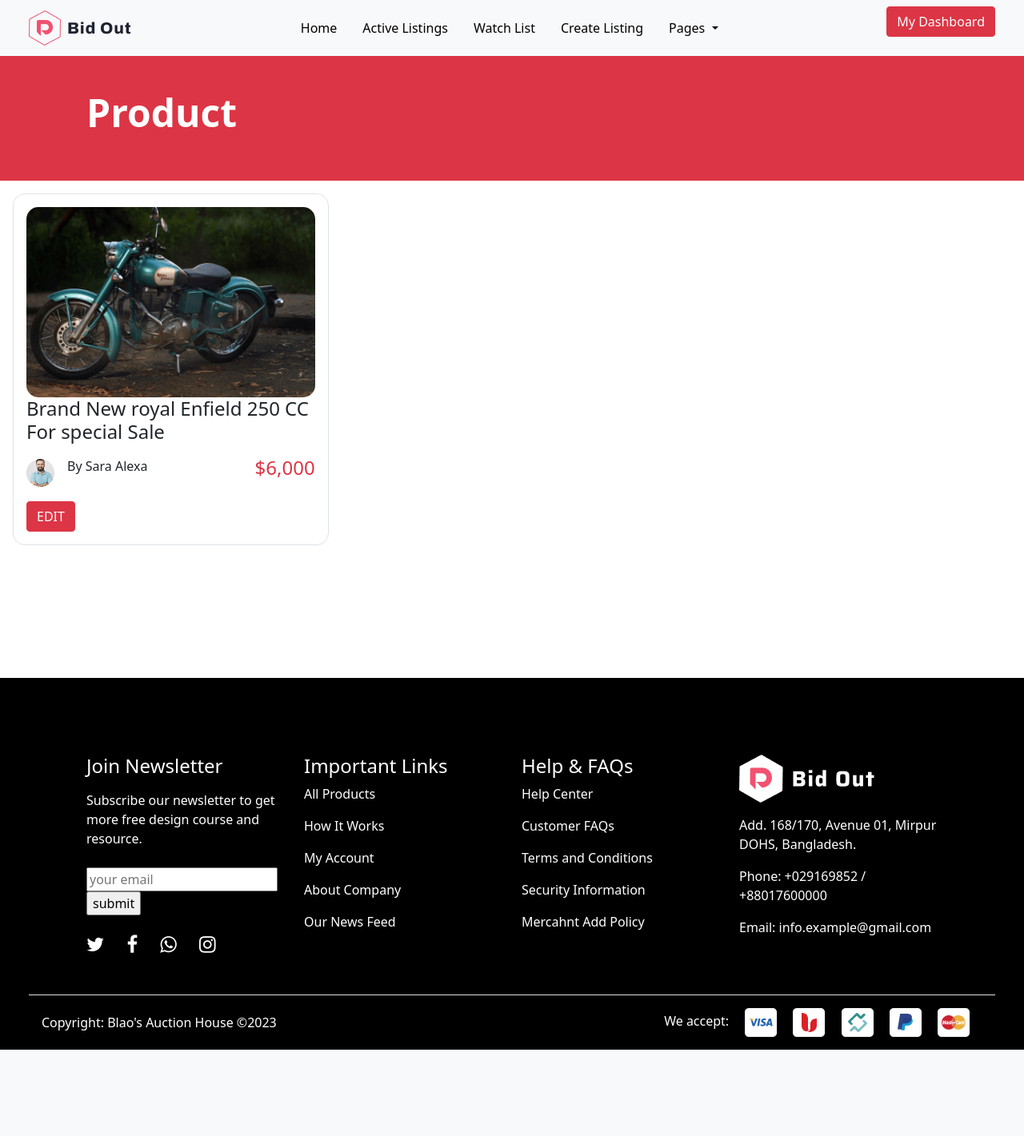
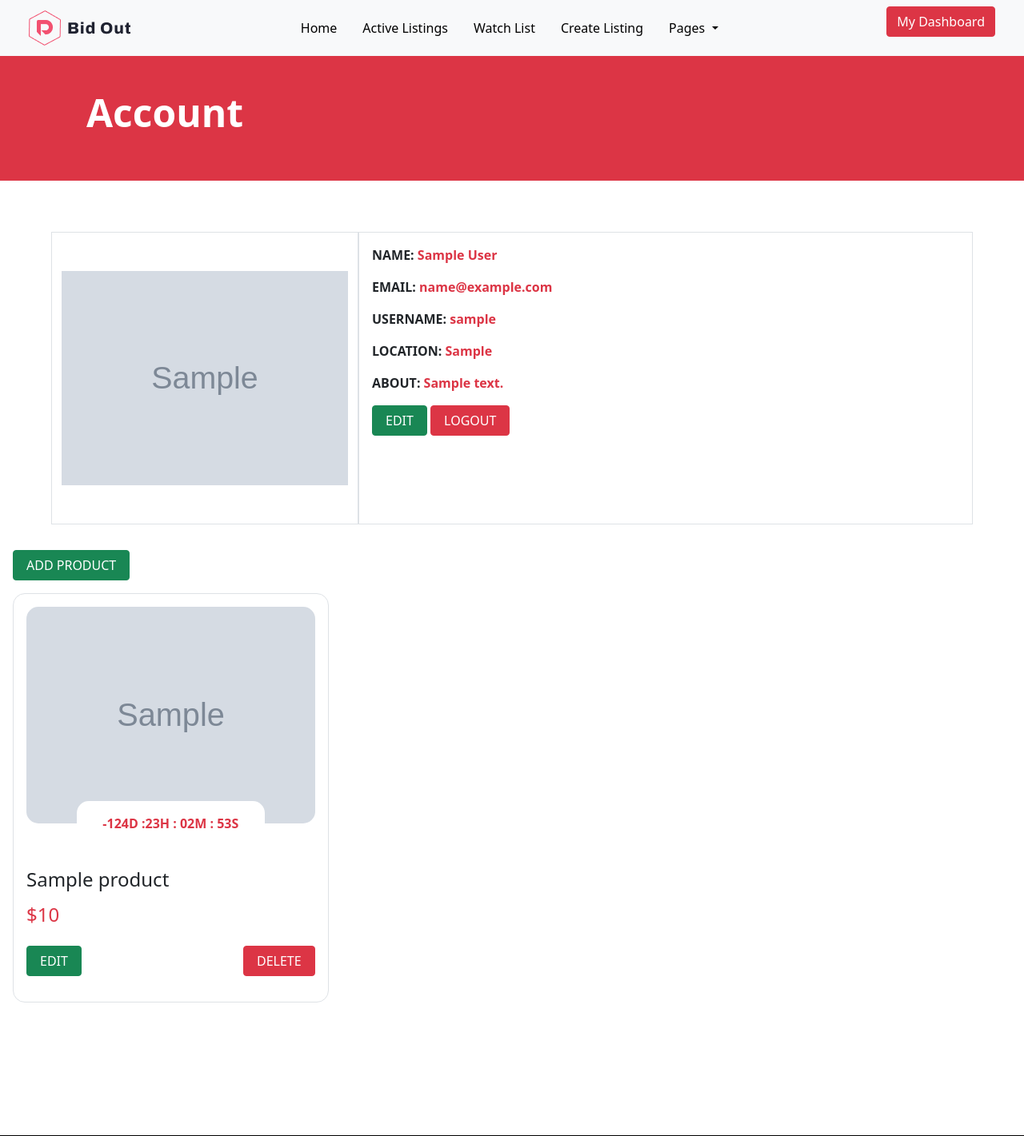
Before and after one commit to Msbalo-1/auctions, a Django app: page /users/account/ in a window 1280 px wide. Shown: the top 1421 px of the page at 80% size. Before the commit the page ends 1313 px from the top, so only its background shows below. Run offline with Django 4.2, Linux system fonts and the light colour scheme; a user stored in the database is signed in; tables that the repository leaves empty hold one stand-in row (values such as "Sample post"); grey boxes marked "Sample" are stand-in pictures.

Commit message:
update Account

```diff
--- a/users/templates/users/user_profile.html
+++ b/users/templates/users/user_profile.html
@@ -8,136 +8,56 @@
     <div class="container-fluid bg-danger py-5 text-white">
         <div class="row pt-5">
             <div class="col-12 col-lg-10">
-                <h1 class="display-5 fw-bold ms-0 ps-0 ms-md-5 ps-md-5 pt-3">Product</h1>
+                <h1 class="display-5 fw-bold ms-0 ps-0 ms-md-5 ps-md-5 pt-3">Account</h1>
+            </div>
+        </div>
+    </div>
+<div class="container-fluid mt-5 p-2">
+        <!-- multiple bid items should iterate over this block of code -->
+
+        <div class="row mx-0 mx-md-5 p-2">
+            <div class="col-12 border col-md-4 text-center">
+                <img src=" {{profile.profile_img.url}}" alt="auc1" class="img-fluid py-5">
+            </div>
+            <div class="col-12 col-md-8 border p-3">
+                <div class="auction-detail">
+                    <p class="fw-bold">NAME: <span class="bidding-price text-danger"> {{profile.full_name}}</span></p>
+                    <p class="fw-bold">EMAIL: <span class="bidding-price text-danger"> {{profile.email}}</span></p>
+                    <p class="fw-bold">USERNAME: <span class="bidding-price text-danger"> {{profile.username}}</span></p>
+                    <p class="fw-bold">LOCATION: <span class="bidding-price text-danger"> {{profile.location}}</span></p>
+                    <p class="fw-bold">ABOUT: <span class="bidding-price text-danger"> {{profile.about}}</span></p>
+                </div>
+                <div class="text-center text-md-start">
+                    <button type="submit" class="btn btn-success mb-3 px-3"><a href="{% url 'edit_account' %}">EDIT</a></button>
+                    <button type="submit" class="btn btn-danger mb-3 px-3"><a href="{% url 'logout' %}">LOGOUT</a></button>
+                </div>
             </div>
         </div>
     </div>
 
 <div class="col-12 col-md-6 col-lg-4 p-3 auction-card  text-center">
+    <div class="auction-action d-flex align-items-center justify-content-between">
+        <button type="submit" class="btn btn-success mb-3 px-3"><a href="{% url 'add_product' %}"><i class="im im-plus"></i> ADD PRODUCT</a></button>
+    </div>
+        {% for product in products %}
           <div class=" p-3 auction border border-outline-1">
             <div class="auction-photo">
-              <img src="./static/images/live-auc1.png" alt="auction-1" class="img-fluid">
+              <img src="{{ product.img.url}}" alt="auction-1" class="img-fluid">
+              <p class="fw-bold auction-time text-danger bg-white m-0 p-3 mx-auto">-124D :23H : 02M : 53S</p>
             </div>
             <div class="auction-details">
-              <h3 class="text-start fs-4">Brand New royal Enfield 250 CC For special Sale</h3>
-
+              <h3 class="text-start fs-4">{{product.title}}</h3>
               <div class="auctioner my-3 d-flex justify-content-between">
-                <div class="user d-flex align-items-center">
-                  <img src="./static/images/auction-authr1.png" alt="auction author" class="img-fluid me-3">
-                  <p class="">By Sara Alexa</p>
-                </div>
-
-                <h4 class="text-danger">$6,000</h4>
+                <h4 class="text-danger">${{product.price}}</h4>
               </div>
               <div class="auction-action d-flex align-items-center justify-content-between">
-
-                <button class="btn btn-md btn-danger"><a href="">EDIT</a></button>
-
-                <div class="action-btns d-flex justify-content-between">
-
-                </div>
+                <button type="submit" class="btn btn-success mb-3 px-3"><a href=""><i class="im im-edit"></i>EDIT</a></button>
+                <button type="submit" class="btn btn-danger mb-3 px-3 "><a href=""><i class="im im-x-mark-circle-o"></i>DELETE</a></button>
               </div>
             </div>
           </div>
+        {% endfor %}
         </div>
 
 
-
-
-
-<!--&lt;!&ndash; Main Section &ndash;&gt;-->
-<!--  <main class="settingsPage profile my-md">-->
-<!--    <div class="container">-->
-<!--      <div class="layout">-->
-<!--        <div class="column column&#45;&#45;1of3">-->
-<!--          <div class="card text-center">-->
-<!--            <div class="card__body dev">-->
-<!--              <a class="tag tag&#45;&#45;pill tag&#45;&#45;main settings__btn" href="#"><i class="im im-edit"></i> Edit</a>-->
-<!--              <img class="img-fluid me-5 src="{{profile.profile_img.url}}" />-->
-<!--              <h2 class="">Dennis Ivanov</h2>-->
-<!--              <p class="text-start fs-4">Expirance FullStack Developer, Youtuber and Instructor</p>-->
-<!--              <p class="dev__location">Based in Florida, USA</p>-->
-
-<!--            </div>-->
-<!--          </div>-->
-<!--        </div>-->
-<!--        <div class="column column&#45;&#45;2of3">-->
-<!--          <div class="devInfo">-->
-<!--            <h3 class="devInfo__title">About Me</h3>-->
-<!--            <p class="devInfo__about">-->
-<!--              Lorem, ipsum dolor sit amet consectetur adipisicing elit. Ex illum ipsum iusto consequatur. Totam,-->
-<!--              dolorum fugiat, debitis facere illo nostrum nesciunt maxime, deserunt enim voluptatibus modi natus velit-->
-<!--              voluptatum. Dicta eritatis exercitationem ut quos a placeat obcaecati? Architecto illum!-->
-<!--              <br />-->
-<!--              Amet consectetur adipisicing elit. Veritatis exercitationem ut quos a placeat obcaecati? Architecto-->
-<!--              illum, atque delectus nemo dolorem inventore ab facilis? Dolor placeat vel delectus ipsam ullam.-->
-<!--            </p>-->
-<!--          </div>-->
-
-
-<!--          <div class="settings">-->
-<!--            <h3 class="settings__title">Projects</h3>-->
-<!--            <a class="tag tag&#45;&#45;pill tag&#45;&#45;sub settings__btn tag&#45;&#45;lg" href="#"><i class="im im-plus"></i> Add Project</a>-->
-<!--          </div>-->
-
-<!--          <table class="settings__table">-->
-<!--            <tr>-->
-<!--              <td class="settings__thumbnail">-->
-<!--                <a href="single-project.html"><img src="images/project-a.png" alt="Project Thumbnail" /></a>-->
-<!--              </td>-->
-<!--              <td class="settings__tableInfo">-->
-<!--                <a href="single-project.html">Yoga Studio Landing Page</a>-->
-<!--                <p>-->
-<!--                  Consectetur adipisicing elit. Natus nam dolore aut sed vitae eos architecto unde tempore-->
-<!--                  exercitationem fugiat?...-->
-<!--                </p>-->
-<!--              </td>-->
-<!--              <td class="settings__tableActions">-->
-<!--                <a class="tag tag&#45;&#45;pill tag&#45;&#45;main settings__btn" href="#"><i class="im im-edit"></i> Edit</a>-->
-<!--                <a class="tag tag&#45;&#45;pill tag&#45;&#45;main settings__btn" href="#"><i class="im im-x-mark-circle-o"></i>-->
-<!--                  Delete</a>-->
-<!--              </td>-->
-<!--            </tr>-->
-<!--            <tr>-->
-<!--              <td class="settings__thumbnail">-->
-<!--                <a href="single-project.html"><img src="images/project-b.png" alt="Project Thumbnail" /></a>-->
-<!--              </td>-->
-<!--              <td class="settings__tableInfo">-->
-<!--                <a href="single-project.html">DevSearch Website UI Design</a>-->
-<!--                <p>-->
-<!--                  Consectetur adipisicing elit. Natus nam dolore aut sed vitae eos architecto unde tempore-->
-<!--                  exercitationem fugiat?...-->
-<!--                </p>-->
-<!--              </td>-->
-<!--              <td class="settings__tableActions">-->
-<!--                <a class="tag tag&#45;&#45;pill tag&#45;&#45;main settings__btn" href="#"><i class="im im-edit"></i> Edit</a>-->
-<!--                <a class="tag tag&#45;&#45;pill tag&#45;&#45;main settings__btn" href="#"><i class="im im-x-mark-circle-o"></i>-->
-<!--                  Delete</a>-->
-<!--              </td>-->
-<!--            </tr>-->
-<!--            <tr>-->
-<!--              <td class="settings__thumbnail">-->
-<!--                <a href="single-project.html"><img src="images/project-a.png" alt="Project Thumbnail" /></a>-->
-<!--              </td>-->
-<!--              <td class="settings__tableInfo">-->
-<!--                <a href="single-project.html">Portfolio Website Design</a>-->
-<!--                <p>-->
-<!--                  Consectetur adipisicing elit. Natus nam dolore aut sed vitae eos architecto unde tempore-->
-<!--                  exercitationem fugiat?...-->
-<!--                </p>-->
-<!--              </td>-->
-<!--              <td class="settings__tableActions">-->
-<!--                <a class="tag tag&#45;&#45;pill tag&#45;&#45;main settings__btn" href="#"><i class="im im-edit"></i> Edit</a>-->
-<!--                <a class="tag tag&#45;&#45;pill tag&#45;&#45;main settings__btn" href="#"><i class="im im-x-mark-circle-o"></i>-->
-<!--                  Delete</a>-->
-<!--              </td>-->
-<!--            </tr>-->
-<!--          </table>-->
-<!--        </div>-->
-<!--      </div>-->
-<!--    </div>-->
-<!--  </main>-->
-
-
-
 {% endblock content %}
--- a/users/urls.py
+++ b/users/urls.py
@@ -3,7 +3,9 @@ from . import views
 
 urlpatterns = [
 
-    path('account/', views.profile, name='profile'),
+    path('account/', views.userAccount, name='profile'),
+    path('edit_account/', views.editAccount, name='edit_account'),
+
     path('login/', views.loginPage, name='login'),
     path('logout/', views.logoutPage, name='logout'),
     path('signup/', views.signupPage, name='signup'),
--- a/users/views.py
+++ b/users/views.py
@@ -1,9 +1,10 @@
 from django.shortcuts import render, redirect
 from django.contrib.auth import authenticate, login, logout
 from django.db import IntegrityError
+from django.contrib.auth.decorators import login_required
 from django.contrib import messages
 from .models import Profile
-from .form import signupForm
+from .form import signupForm, accountForm
 from django.contrib.auth.models import User
 # Create your views here.
 
@@ -66,8 +67,22 @@ def logoutPage(request):
 
 
 
+@login_required(login_url='login')
+def userAccount(request):
+    profile = request.user.profile
+    products = profile.product_set.all()
+    context = {'profile': profile, 'products': products}
+    return render(request, 'users/user_profile.html', context)
 
-def profile(request, ):
-    # profile = pass
-    # context = {'profile': profile}
-    return render(request, 'users/user_profile.html', )
+def editAccount(request):
+    profile = request.user.profile
+    form = accountForm(instance=profile)
+
+    if request.method == "POST":
+        form = accountForm(request.POST, request.FILES, instance=profile)
+        if form.is_valid():
+            form.save()
+            messages.success(request, 'Account was edited successfully')
+            return redirect('profile')
+    context = {'form': form}
+    return render(request, 'users/profile_form.html', context)
```
Also changed, not shown: users/form.py (+16 -0 lines), users/templates/users/profile_form.html (added, +44 -0 lines), static/images/IMG-20200614-WA0034.jpg (added), static/images/profile_img/Screenshot_from_2023-01-15_11-21-01.png (added).
